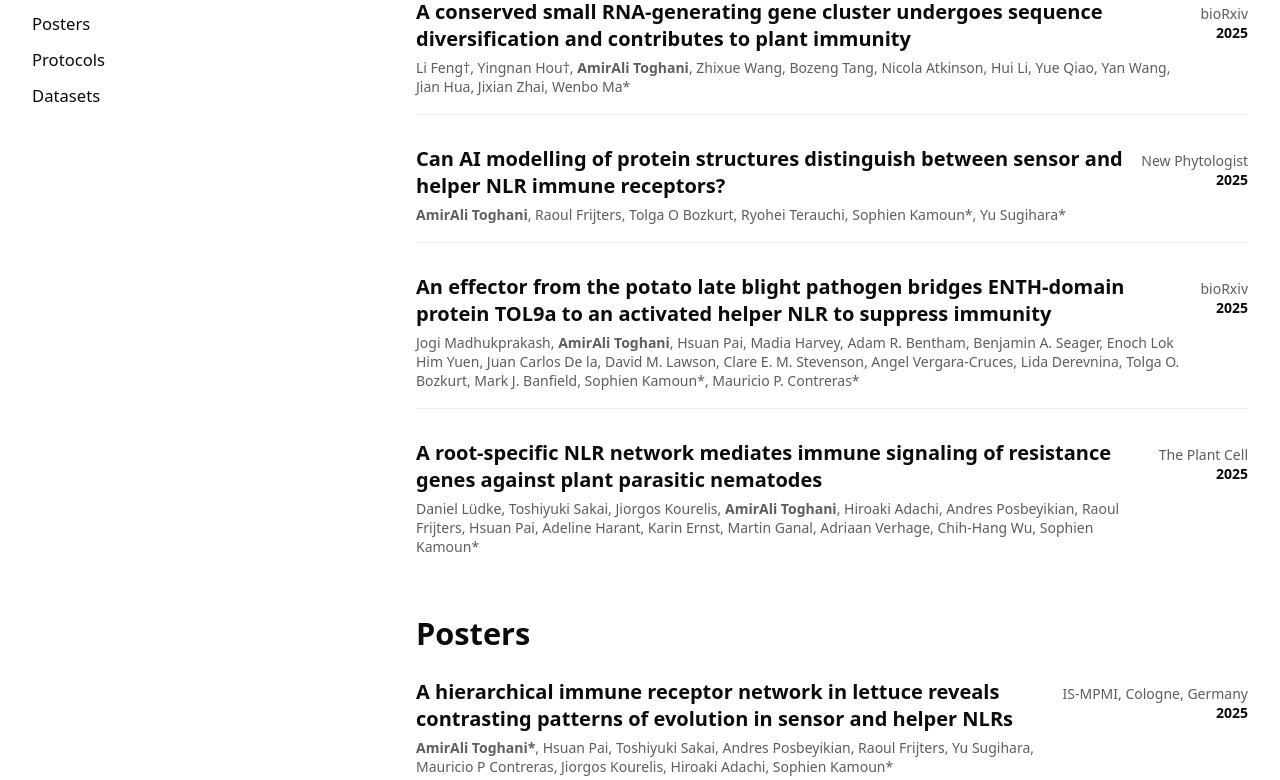
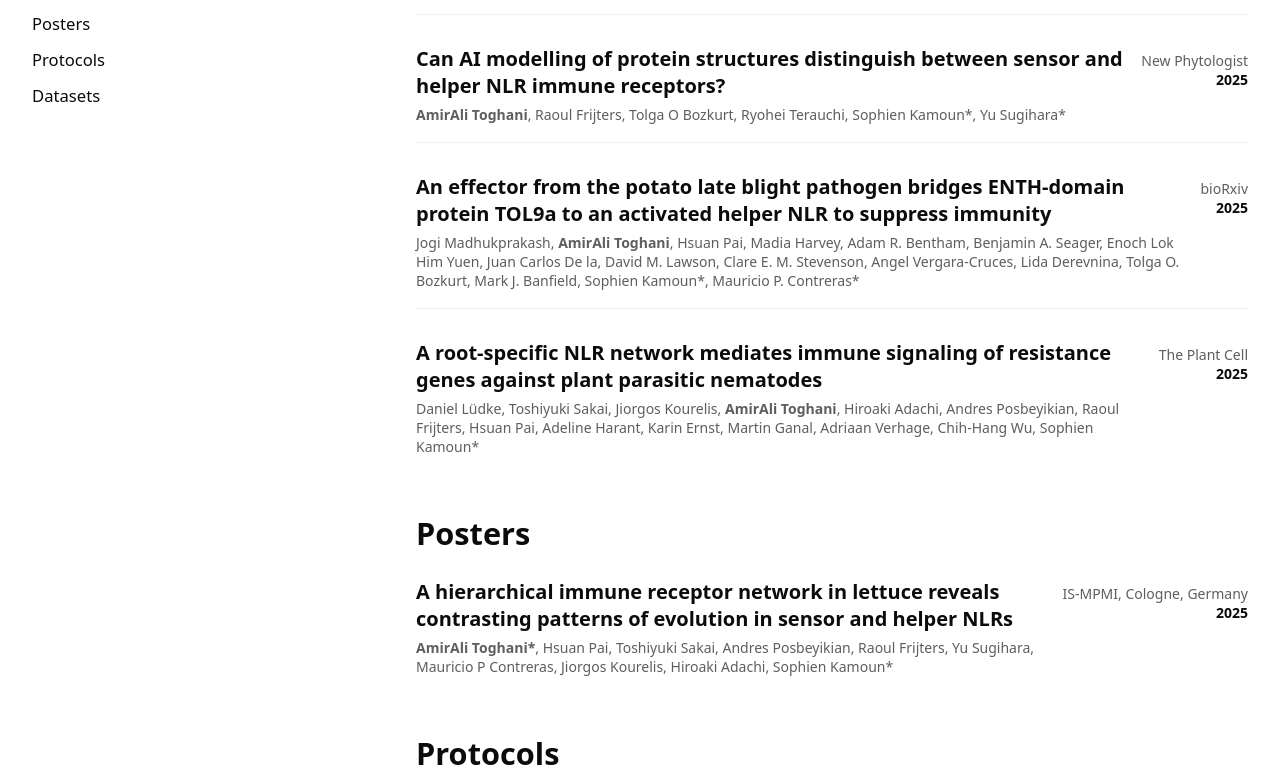
Before and after one commit to amiralito/amiralito.github.io, a plain HTML site: page publications.html in a window 1280 px wide. Shown: the part 359-1139 px from the top of the page. Drawn offline with nearby package versions, Linux system fonts and the light colour scheme; a web font is replaced by a local one.

Commit message:
Update publications.html

```diff
--- a/publications.html
+++ b/publications.html
@@ -23,7 +23,7 @@
       --nav-gap-mobile: 5px;
       --cat-offset: 4vh; /* vertical tweak for right bracket group */
       --rail-width: 25%; /* LEFT rail width: controls where the main body starts */
-      --list-lift: -50px; /* lift ONLY the publications list, not the left categories */
+      --list-lift: -150px; /* lift ONLY the publications list, not the left categories */
     }
 
     * { box-sizing: border-box; }
```
